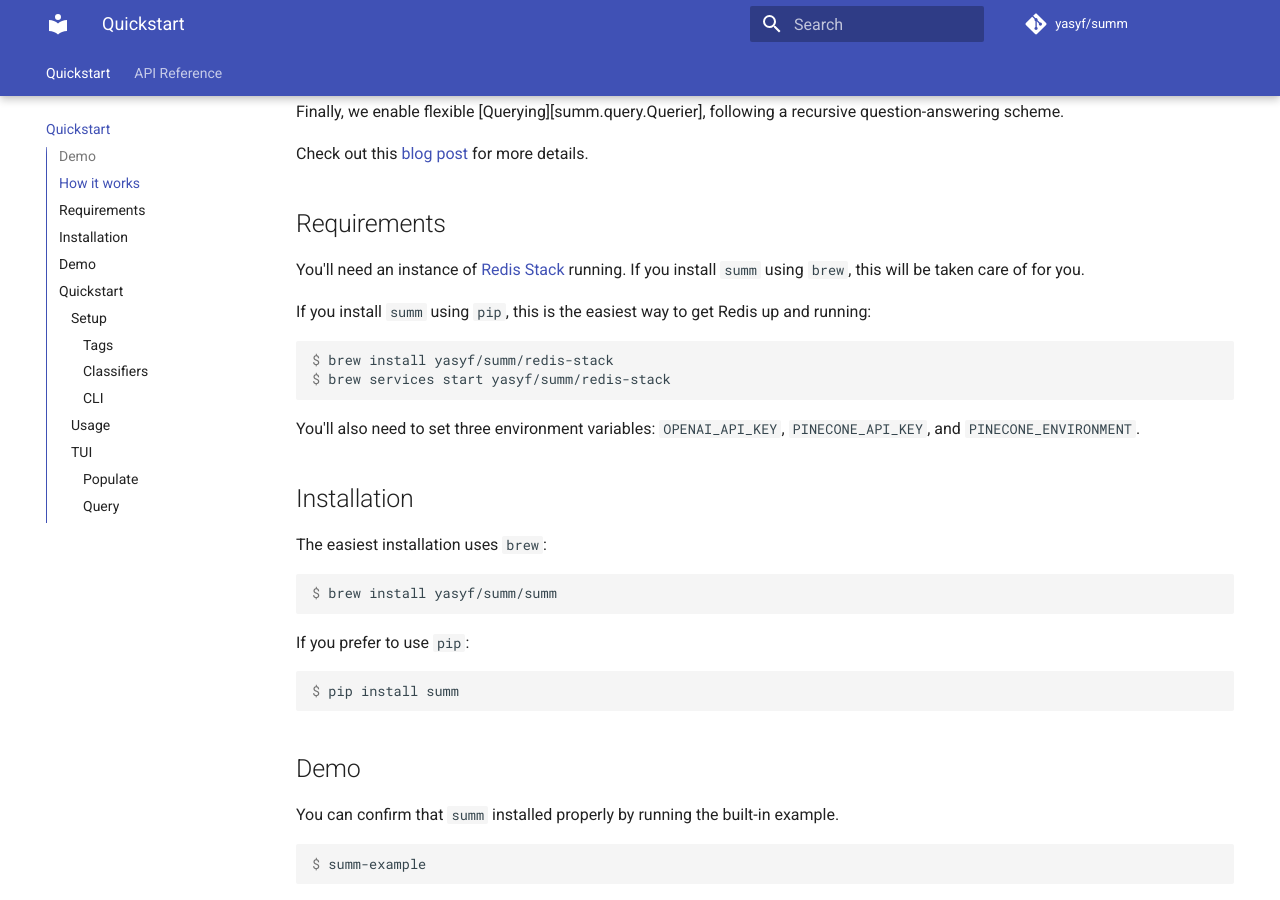
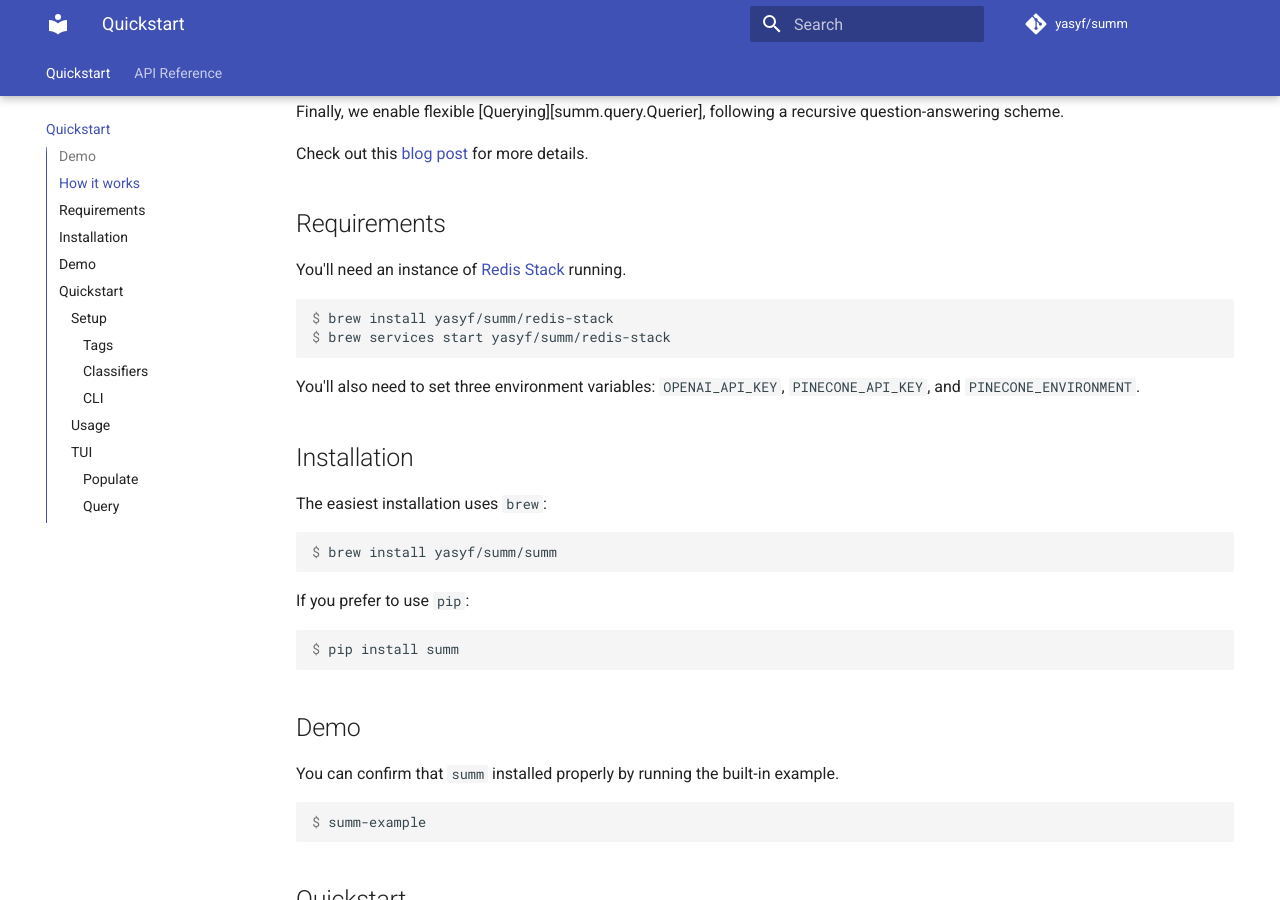
Before and after one commit to yasyf/summ, an MkDocs documentation site: the page built from docs/index.md, in a window 1280 px wide and 900 px high, scrolled down 656 px. Built offline with MkDocs 1.6.1 and Material for MkDocs 9.7.7, drawn with Linux system fonts in a browser that asks for light colours; comment, search, counter and statistics services are not loaded.

Commit message:
Fix brew instructions.

````diff
--- a/docs/index.md
+++ b/docs/index.md
@@ -19,9 +19,7 @@ Check out this [blog post](#) for more details.
 
 ## Requirements
 
-You'll need an instance of [Redis Stack](https://redis.io/docs/stack/get-started/install/) running. If you install `summ` using `brew`, this will be taken care of for you.
-
-If you install `summ` using `pip`, this is the easiest way to get Redis up and running:
+You'll need an instance of [Redis Stack](https://redis.io/docs/stack/get-started/install/) running.
 
 ```console
 $ brew install yasyf/summ/redis-stack
````
Also changed, not shown: README.md (+1 -3 lines).
